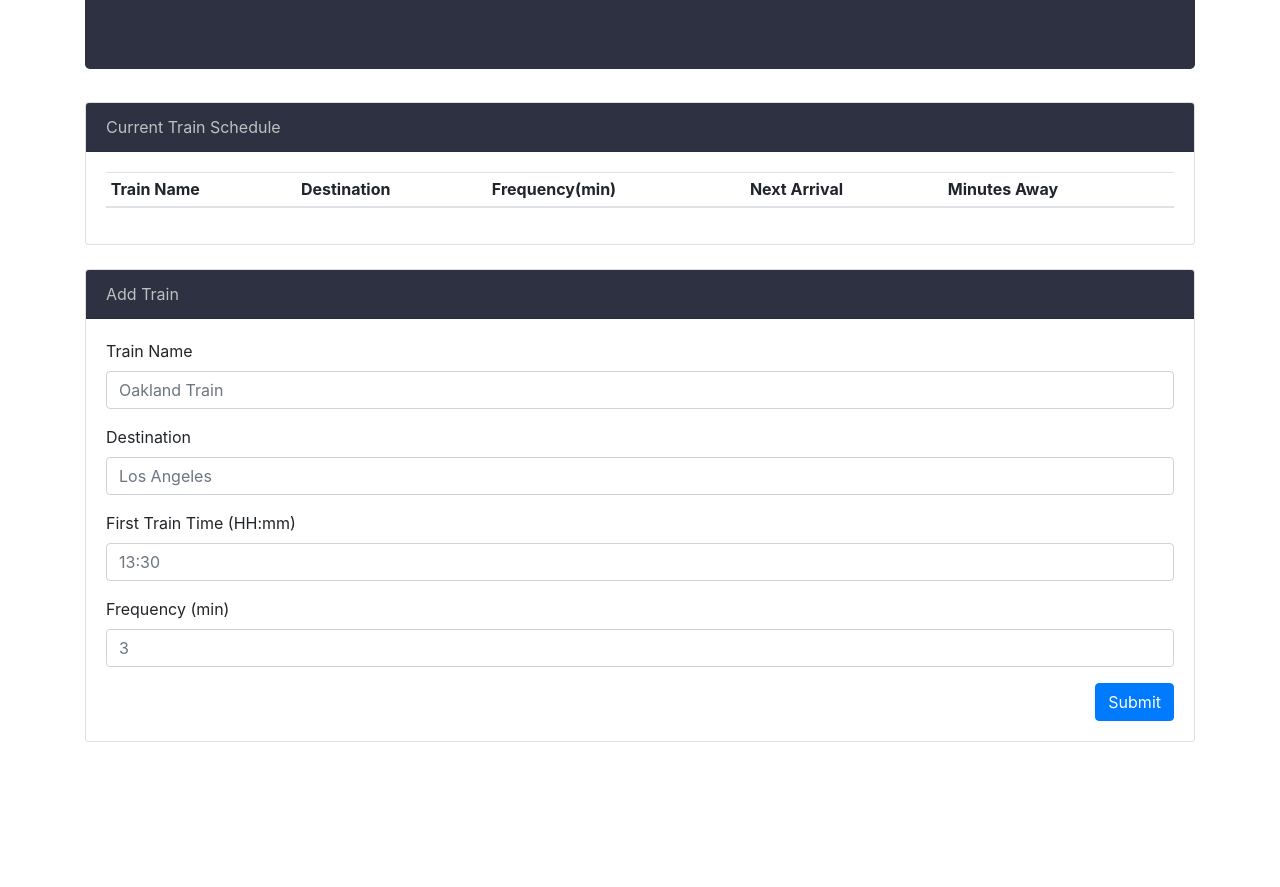
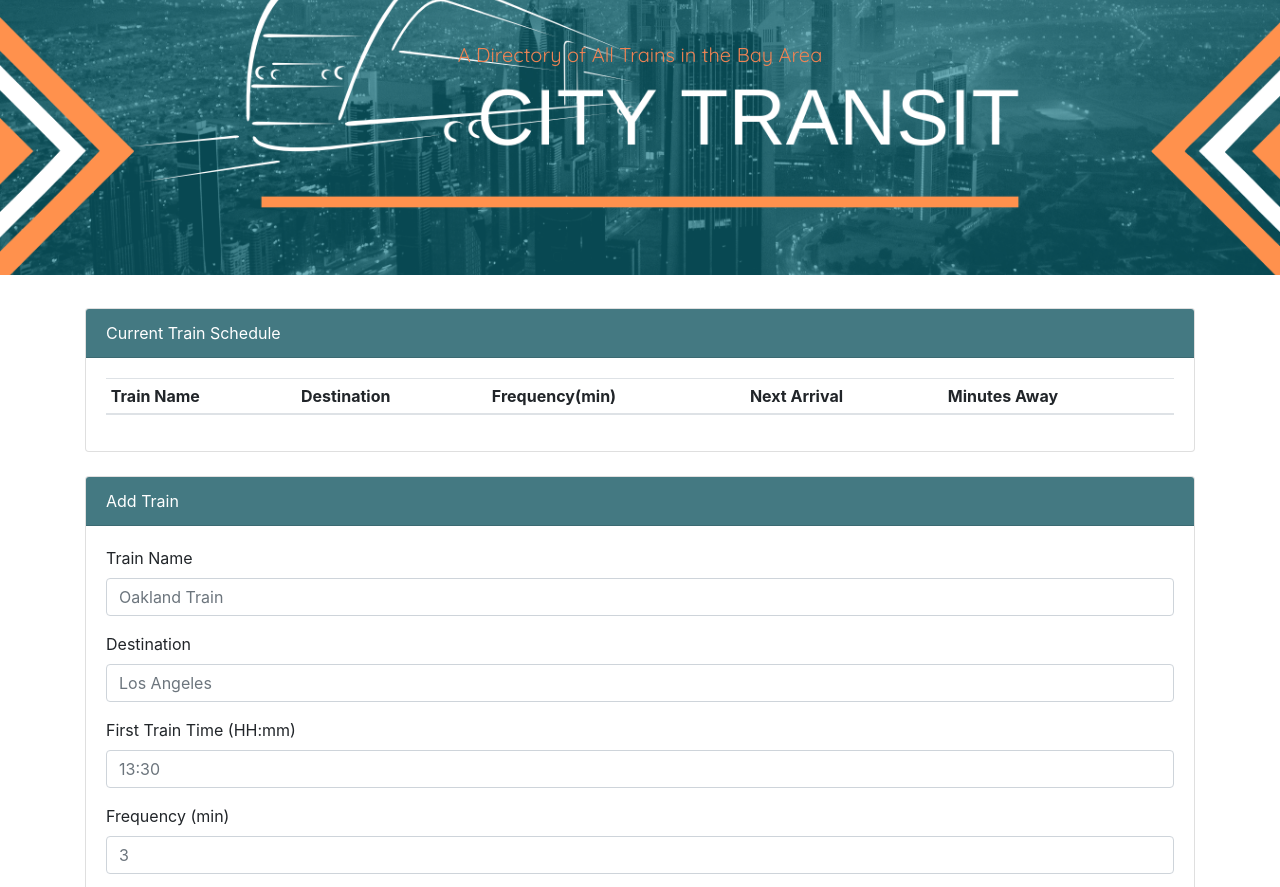
Before and after one commit to kellidragon/Train-Schedule, a plain HTML site: page index.html in a window 1280 px wide. Shown: the part 157-1044 px from the top of the page. Before the commit the page ends 923 px from the top, so only its background shows below. Drawn offline with nearby package versions, Linux system fonts and the light colour scheme; no server answers.

Commit message:
css is complete

```diff
--- a/assets/css/style.css
+++ b/assets/css/style.css
@@ -4,14 +4,29 @@
 }
 
 .jumbotron{
-    background-color: #2D3142;
     color: white;
+    border-radius: 0;
+    padding: 200px;
+    background-image: url("../images/baytransit.png");
+    background-size: cover;
 }
 .card-header{
-    background-color:#2D3142;
-    color: #BFC0C0;
+    background-color:#447982;
+    color: #fff;
 }
 
 h3{
     color: #EF8354;
+    font-size: 20px;
+    font-family: 'Quicksand', sans-serif;
+
 }
+
+#current-time{
+ color:#EF8354;
+}
+
+.btn-primary, .btn-primary:hover, .btn-primary:active, .btn-primary:visited {
+    background-color: #fd7e14 !important;
+    border: #fd7e14 !important;
+}
--- a/assets/javascript/app.js
+++ b/assets/javascript/app.js
@@ -1,7 +1,5 @@
-//TODO make seconds tick on current time
-//TODO css
+
 //TODO get values to show for next arrival + min away
-//clear html after reload
 
 var config = {
     apiKey: "AIzaSyAniS2axYd_0rY7PMa0dwDMsiqCUO4IAMc",
--- a/index.html
+++ b/index.html
@@ -18,21 +18,25 @@
   <!-- Moment.js Reference -->
   <script src="https://cdnjs.cloudflare.com/ajax/libs/moment.js/2.22.2/moment.min.js"></script>
 
-<!-- Style Sheet -->
-<link rel="stylesheet" type="text/css" href="assets/css/style.css">
+  <!-- Google Fonts -->
+  <link href="https://fonts.googleapis.com/css?family=Quicksand" rel="stylesheet">
+
+  <!-- Style Sheet -->
+  <link rel="stylesheet" type="text/css" href="assets/css/style.css">
 
 </head>
 
 <body>
 
   <!-- Train Tracker -->
-  <div class="container">
+
 
     <!-- Jumbotron -->
     <div class="jumbotron">
-      <h1 class="text-center">Train Schedule </h1>
+      <!-- <img src="./assets/images/baytransit.png" id="hero"> -->
       <h3 class="text-center">A Directory of All Trains in the Bay Area</h3>
     </div>
+    <div class="container">
     <div class="row present-time">
          <div class="col-md-12">
                 <div style="text-align: center; font-size:40px;" id="current-time"> </div>
```
Also changed, not shown: assets/images/bay.png (added), assets/images/baytransit.png (added), 1 other file.
